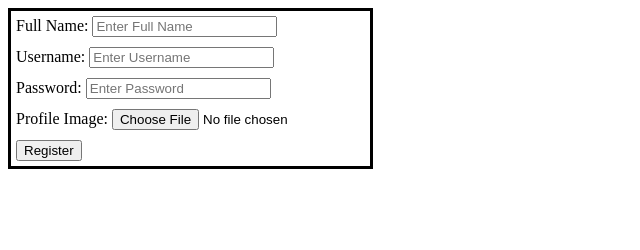
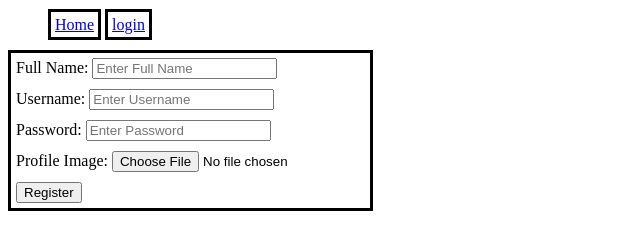
Before and after one commit to demmybite/tzeweek-1, a plain HTML site: page register.html in a window 1280 px wide. Shown: the whole page, without its empty margins (0-640 px from the left). Drawn offline with Linux system fonts and the light colour scheme.

Commit message:
added navigation icons to both register and login page

```diff
--- a/register.html
+++ b/register.html
@@ -7,6 +7,13 @@
         <title>login</title>
     </head>
     <style>
+        header nav ul li {
+            list-style: none;
+            display: inline;
+            border: solid;
+            padding: 4px;
+        }
+
         form {
             border: solid;
             display: inline-block;
@@ -17,6 +24,14 @@
         }
     </style>
     <body>
+        <header>
+            <nav>
+                <ul>
+                    <li><a href="index.html">Home</a></li>
+                    <li><a href="login.html">login</a></li>
+                </ul>
+            </nav>
+        </header>
         <form>
             <div>
                 <label for="fname">Full Name:</label>
```
Also changed, not shown: login.html (+15 -0 lines). Lines whose indentation alone changed are shown as unchanged.
